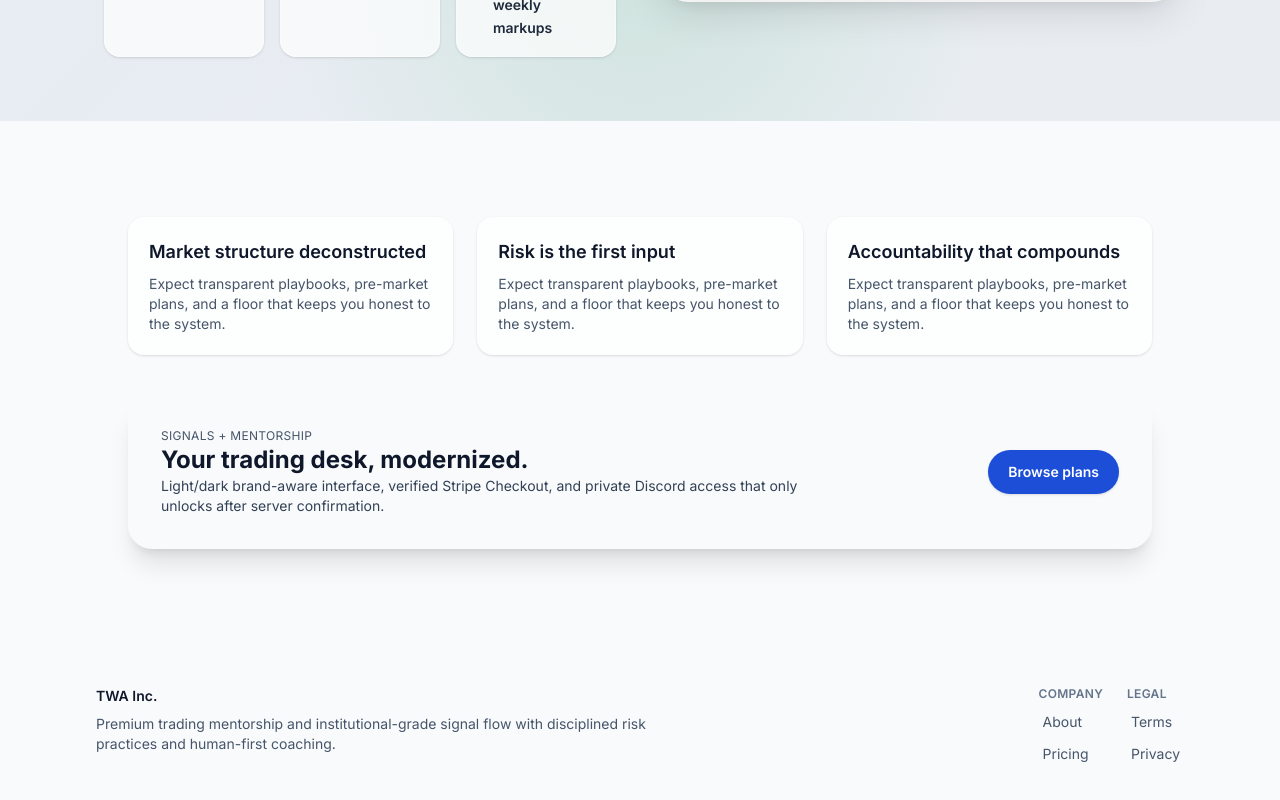
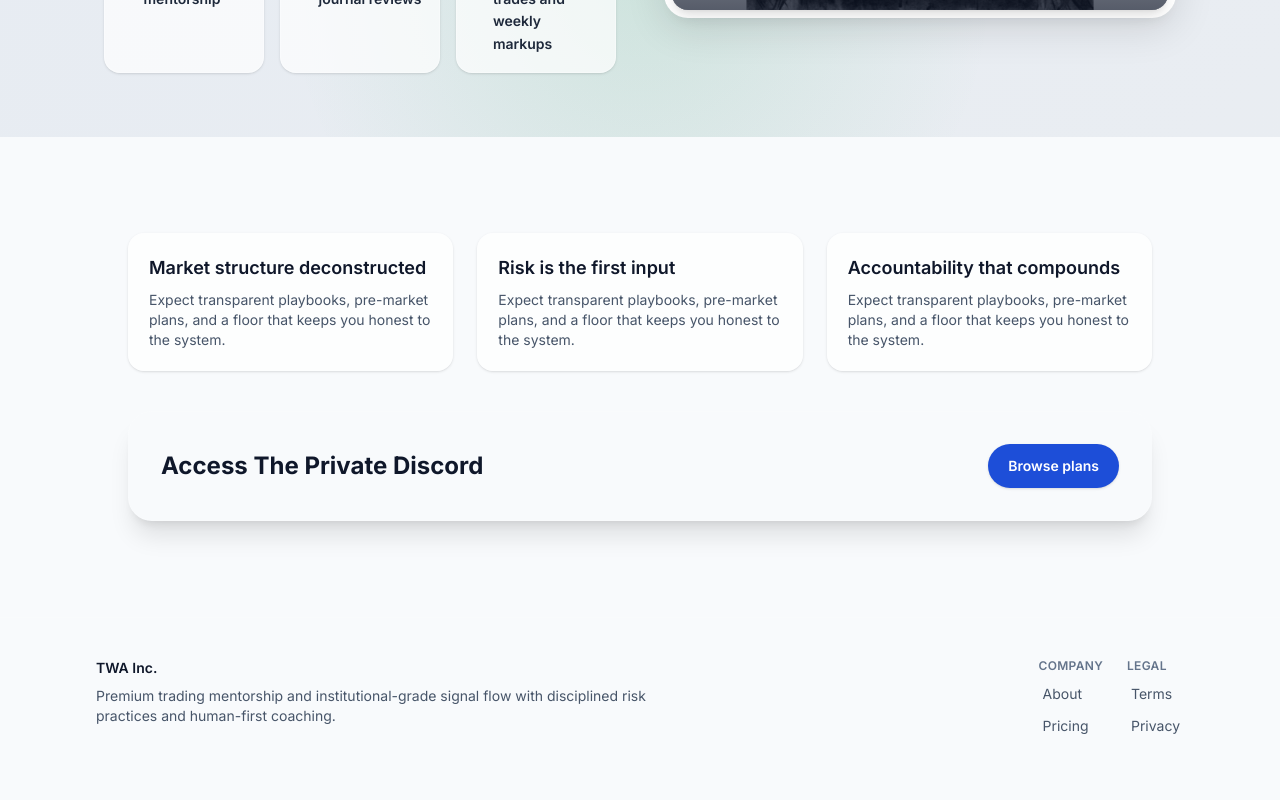
Before and after one commit to Solmidey/twa_inc, a Next.js app: page / in a window 1280 px wide. Shown: the part 742-1542 px from the top of the page. After the commit the page ends 1520 px from the top, so only its background shows below. Built offline with nearby package versions, Linux system fonts and the light colour scheme.

Commit message:
Adjust header logo and update discord copy

```diff
--- a/components/Navbar.tsx
+++ b/components/Navbar.tsx
@@ -12,7 +12,7 @@ const Navbar: React.FC = () => {
       <nav className="mx-auto flex max-w-6xl items-center justify-between px-6 py-4 md:px-8" aria-label="Primary">
         <div className="flex items-center gap-3">
           <Link href="/" className="flex items-center gap-3 focus-ring rounded-md">
-            <div className="relative h-14 w-40 sm:h-16 sm:w-44 md:h-16 md:w-48">
+            <div className="relative h-16 w-48 sm:h-20 sm:w-60 md:h-20 md:w-64">
               <Image src="/assets/logo-light.jpg" alt="TWA Inc. logo" fill className={`object-contain ${theme === 'dark' ? 'opacity-0' : 'opacity-100'}`} priority />
               <Image src="/assets/logo-dark.jpg" alt="TWA Inc. logo" fill className={`object-contain transition ${theme === 'dark' ? 'opacity-100' : 'opacity-0'}`} />
             </div>
--- a/pages/index.tsx
+++ b/pages/index.tsx
@@ -35,11 +35,7 @@ export default function Home() {
             <div className="rounded-3xl border border-white/10 bg-gradient-to-r from-brand-primary/10 to-brand-accent/10 p-8 shadow-xl">
               <div className="flex flex-col items-start gap-4 md:flex-row md:items-center md:justify-between">
                 <div>
-                  <p className="text-xs uppercase tracking-wide text-slate-600 dark:text-slate-200">Signals + Mentorship</p>
-                  <h3 className="text-2xl font-bold text-slate-900 dark:text-white">Your trading desk, modernized.</h3>
-                  <p className="max-w-2xl text-sm text-slate-700 dark:text-slate-300">
-                    Light/dark brand-aware interface, verified Stripe Checkout, and private Discord access that only unlocks after server confirmation.
-                  </p>
+                  <h3 className="text-2xl font-bold text-slate-900 dark:text-white">Access The Private Discord</h3>
                 </div>
                 <Link href="/pricing" className="rounded-full bg-brand-primary px-5 py-3 text-sm font-semibold text-white shadow focus-ring">
                   Browse plans
```
